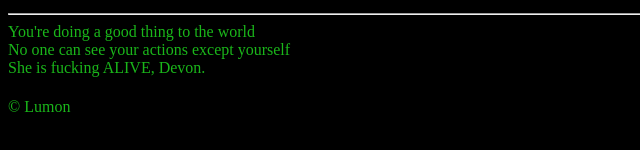
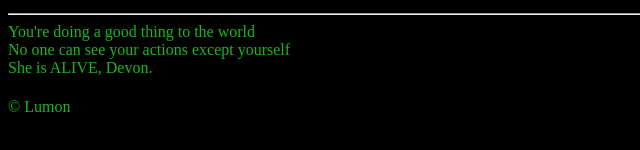
Before and after one commit to KiaraAlkins/Owkay, a plain HTML site: page index.html in a window 1280 px wide. Shown: the part 274-424 px from the top of the page, 0-640 px from the left. Drawn offline with Linux system fonts and the light colour scheme.

Commit message:
tirei palavrão

```diff
--- a/index.html
+++ b/index.html
@@ -25,7 +25,7 @@
     <hr>
     <p1>You're doing a good thing to the world</p1><br>
     <p2>No one can see your actions except yourself</p2> <br>
-    <p4>She is fucking ALIVE, Devon. </p4>
+    <p4>She is ALIVE, Devon. </p4>
 
     <h1></h1>
 
```
